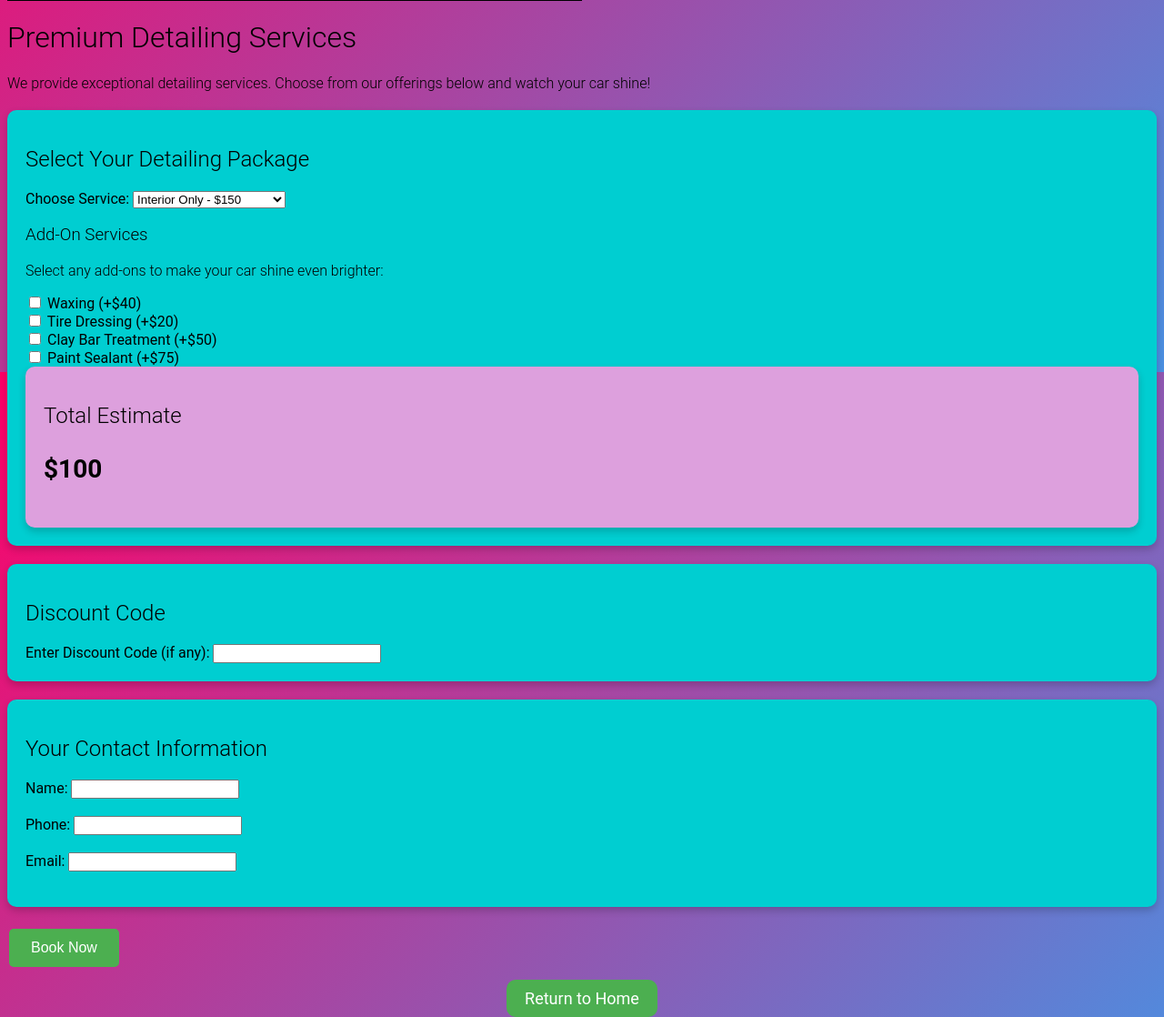
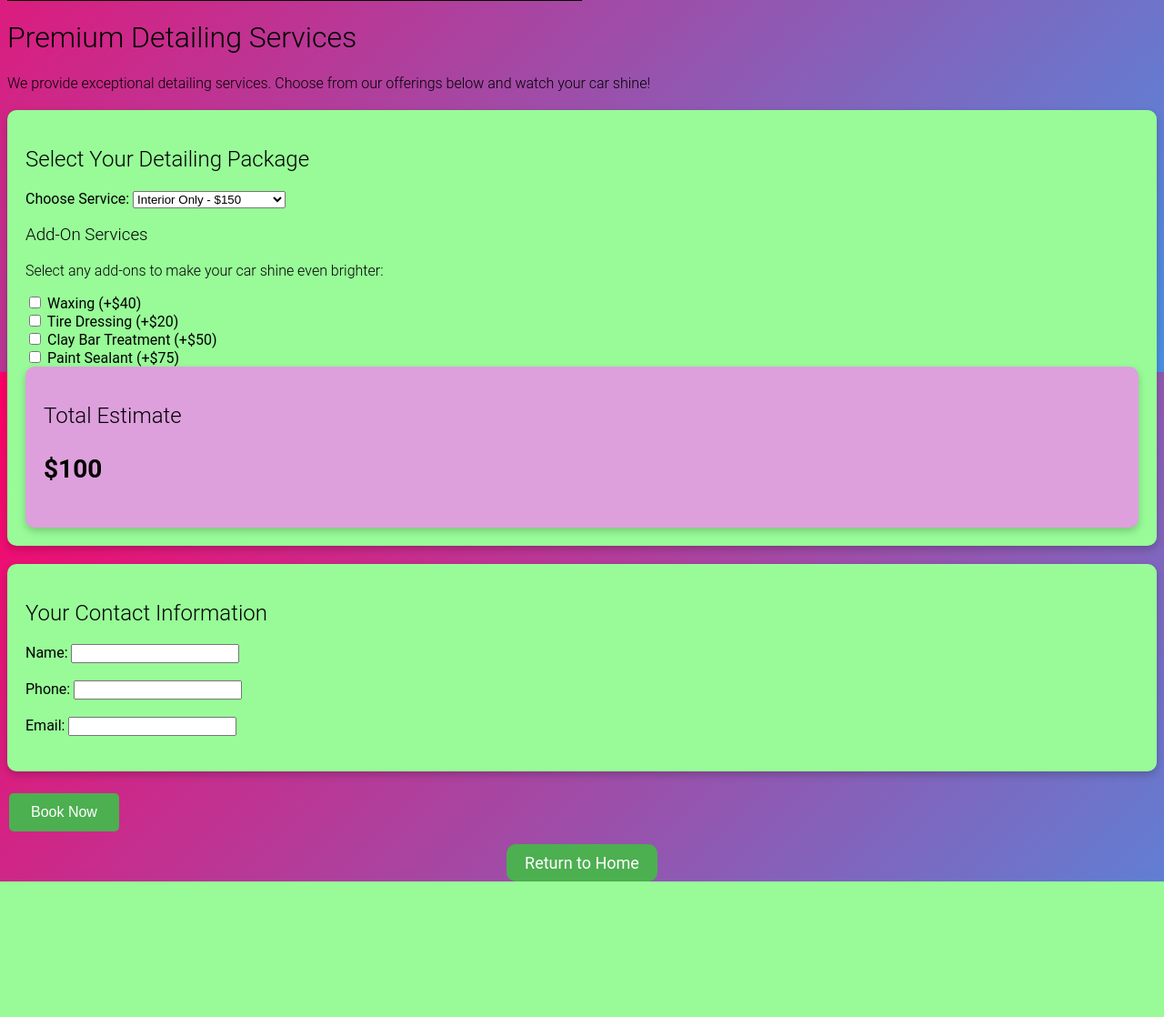
Before and after one commit to CureAutoServices/CODENAMECURE, a Flask app: page /detailing in a window 1280 px wide. Shown: the part 407-1525 px from the top of the page at 91% size. After the commit the page ends 1376 px from the top, so only its background shows below. Run offline with Flask 3, Linux system fonts and the light colour scheme.

Commit message:
Updated styling and layout for detailing.html

```diff
--- a/templates/detailing.html
+++ b/templates/detailing.html
@@ -1,6 +1,5 @@
 <!DOCTYPE html>
 <html lang="en">
-
 <head>
     <meta charset="UTF-8">
     <meta name="viewport" content="width=device-width, initial-scale=1.0">
@@ -13,7 +12,7 @@
     <style>
         /* Styling for the main pricing box */
         .pricing-box {
-            background-color: darkturquoise;
+            background-color: palegreen;
             padding: 20px;
             border-radius: 10px;
             margin: 20px 0;
@@ -57,7 +56,6 @@
         }
     </style>
 </head>
-
 <body>
     <div class="square-image"></div>
 
@@ -90,13 +88,6 @@
                 <h2>Total Estimate</h2>
                 <p class="price" id="totalPrice">$100</p>
             </div>
-        </div>
-
-        <!-- Discount Code Input -->
-        <div class="pricing-box">
-            <h2>Discount Code</h2>
-            <label for="discount_code">Enter Discount Code (if any):</label>
-            <input type="text" id="discount_code" name="discount_code">
         </div>
 
         <!-- Contact Information Fields -->
@@ -144,5 +135,4 @@
         }
     </script>
 </body>
-
 </html>
```
